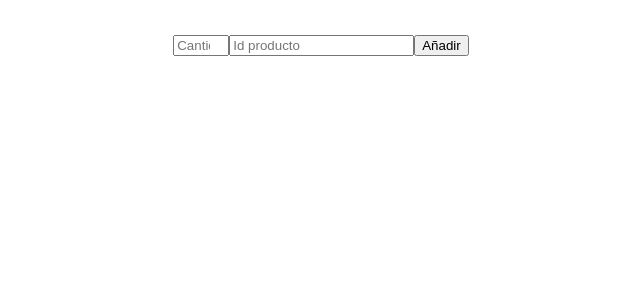
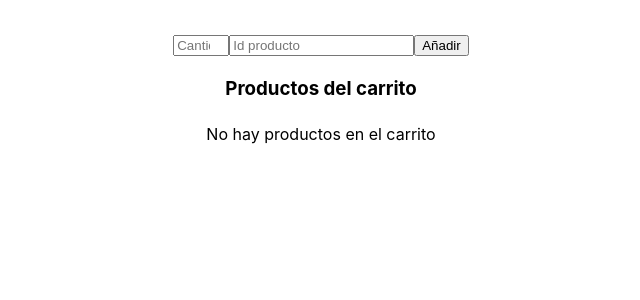
Before and after one commit to NeusRomanP/shopping-cart-react, a React (Vite) app: page / in a window 1280 px wide. Shown: the top 300 px of the page, without its empty margins (319-959 px from the left). Built offline with nearby package versions, Linux system fonts and the light colour scheme.

Commit message:
add display products cart

```diff
--- a/src/App.tsx
+++ b/src/App.tsx
@@ -1,14 +1,31 @@
+import { useState } from 'react';
 import './App.css'
 import { ProductForm } from './components/ProductForm'
+import Product from './interfaces/Product'
+import CartProduct from './interfaces/CartProduct';
+import { ProductsCart } from './components/ProductsCart';
 
 function App() {
+  const [products, setProducts] = useState<Map<number, CartProduct>>(new Map());
+
+  const addProduct = (product: Product, amount: number) => {
+    const newProducts = new Map(products);
+    const cartProduct = {
+      amount: (products.get(product.id)?.amount || 0) + amount,
+      product: product
+    }
+
+    newProducts.set(product.id, cartProduct);
+    setProducts(newProducts);
+  }
 
   return (
     <>
       <main>
         <section>
-          <ProductForm />
+          <ProductForm addProduct={addProduct}/>
         </section>
+        <ProductsCart products={products} />
       </main>
     </>
   )
--- a/src/components/ProductForm.tsx
+++ b/src/components/ProductForm.tsx
@@ -1,6 +1,11 @@
 import { useState } from "react";
+import Product from "../interfaces/Product";
 
-export function ProductForm () {
+type Props = {
+  addProduct: (product: Product, amount: number) => void;
+}
+
+export function ProductForm ({ addProduct }: Props) {
 
   const [amount, setAmount] = useState('');
   const [productId, setProductId] = useState('');
@@ -21,7 +26,7 @@ export function ProductForm () {
       const res = await fetch(`https://fakestoreapi.com/products/${productId}`);
       const data = await res.json();
 
-      console.log(data);
+      addProduct(data, Number(amount));
     } catch (e) {
       console.log(e)
     }
--- /dev/null
+++ b/src/components/ProductsCart.tsx
@@ -0,0 +1,22 @@
+import CartProduct from "../interfaces/CartProduct";
+
+type Props = {
+  products: Map<number, CartProduct>;
+}
+
+export function ProductsCart ({products}: Props) {
+  return (
+    <section>
+      <h3>Productos del carrito</h3>
+      {
+        products.size
+        ? Array.from(products, ([key, value]) => (
+          <p key={key}>{key} - {value.product.title}</p>
+        ))
+        : (
+          <p>No hay productos en el carrito</p>
+        )
+      }
+    </section>
+  );
+}
--- /dev/null
+++ b/src/interfaces/CartProduct.ts
@@ -0,0 +1,6 @@
+import Product from "./Product";
+
+export default interface CartProduct {
+  amount: number;
+  product: Product;
+}
--- /dev/null
+++ b/src/interfaces/Product.ts
@@ -0,0 +1,14 @@
+export default interface Product {
+  id: number;
+  title: string;
+  category: string;
+  description: string;
+  price: number;
+  image: string;
+  rating: Rating;
+}
+
+type Rating = {
+  count: number;
+  rate: number;
+}
```
